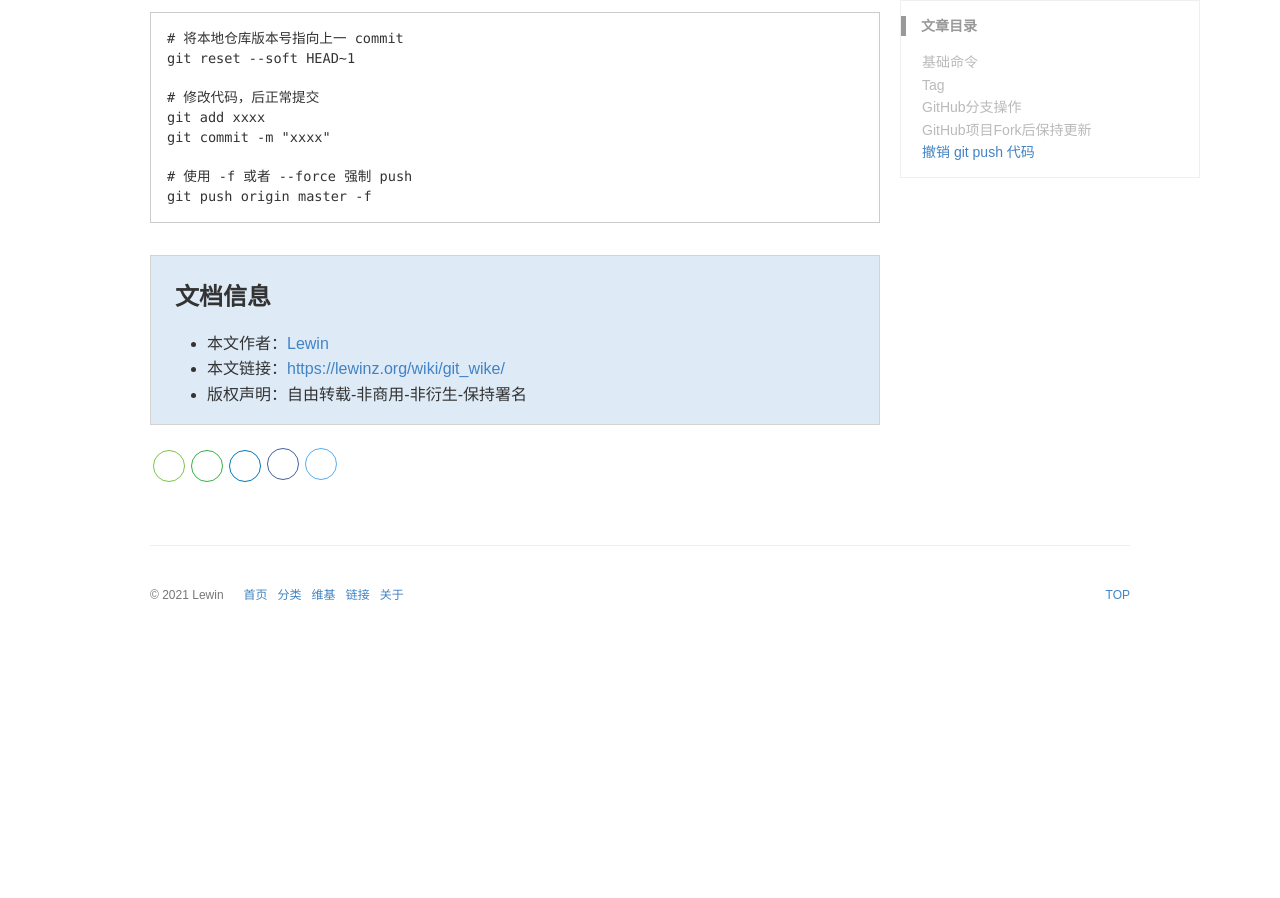
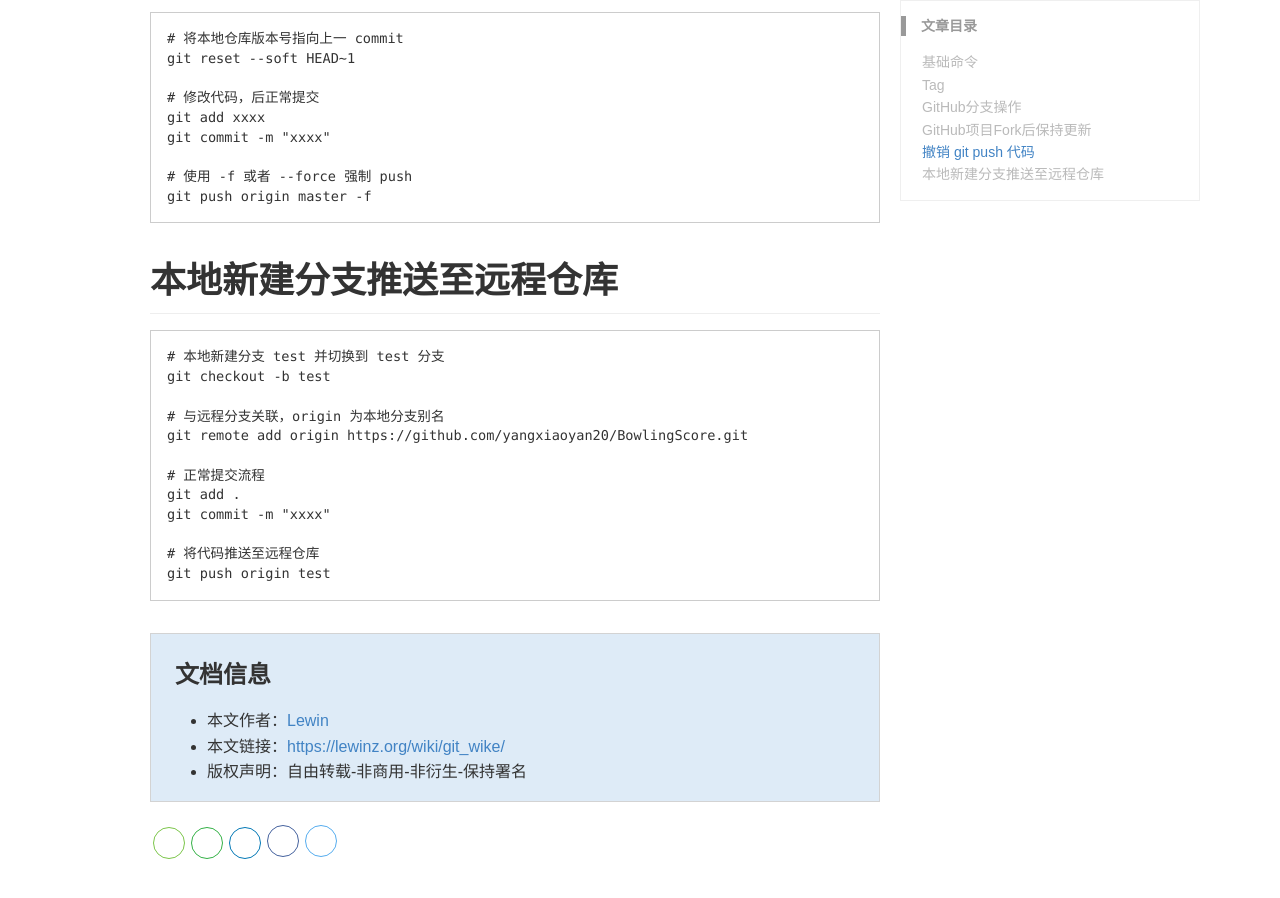
Before and after one commit to Lewinz/lewinz.github.io, a Jekyll site: the page built from _wiki/git_wike.md, in a window 1280 px wide and 900 px high, scrolled down 4798 px. Built offline with Jekyll 4.4.1, drawn with Linux system fonts in a browser that asks for light colours; some web fonts are replaced; comment, search, counter and statistics services are not loaded; a style sheet for code colours, icons or effects is not loaded; before the commit the page ends 5450 px from its top, so only the background shows below that.

Commit message:
add git wiki checkout

````diff
--- a/_wiki/git_wike.md
+++ b/_wiki/git_wike.md
@@ -211,3 +211,19 @@ git commit -m "xxxx"
 # 使用 -f 或者 --force 强制 push
 git push origin master -f
 ```
+
+# 本地新建分支推送至远程仓库
+``` sh
+# 本地新建分支 test 并切换到 test 分支
+git checkout -b test
+
+# 与远程分支关联，origin 为本地分支别名
+git remote add origin https://github.com/yangxiaoyan20/BowlingScore.git
+
+# 正常提交流程
+git add .
+git commit -m "xxxx"
+
+# 将代码推送至远程仓库
+git push origin test
+```
````
